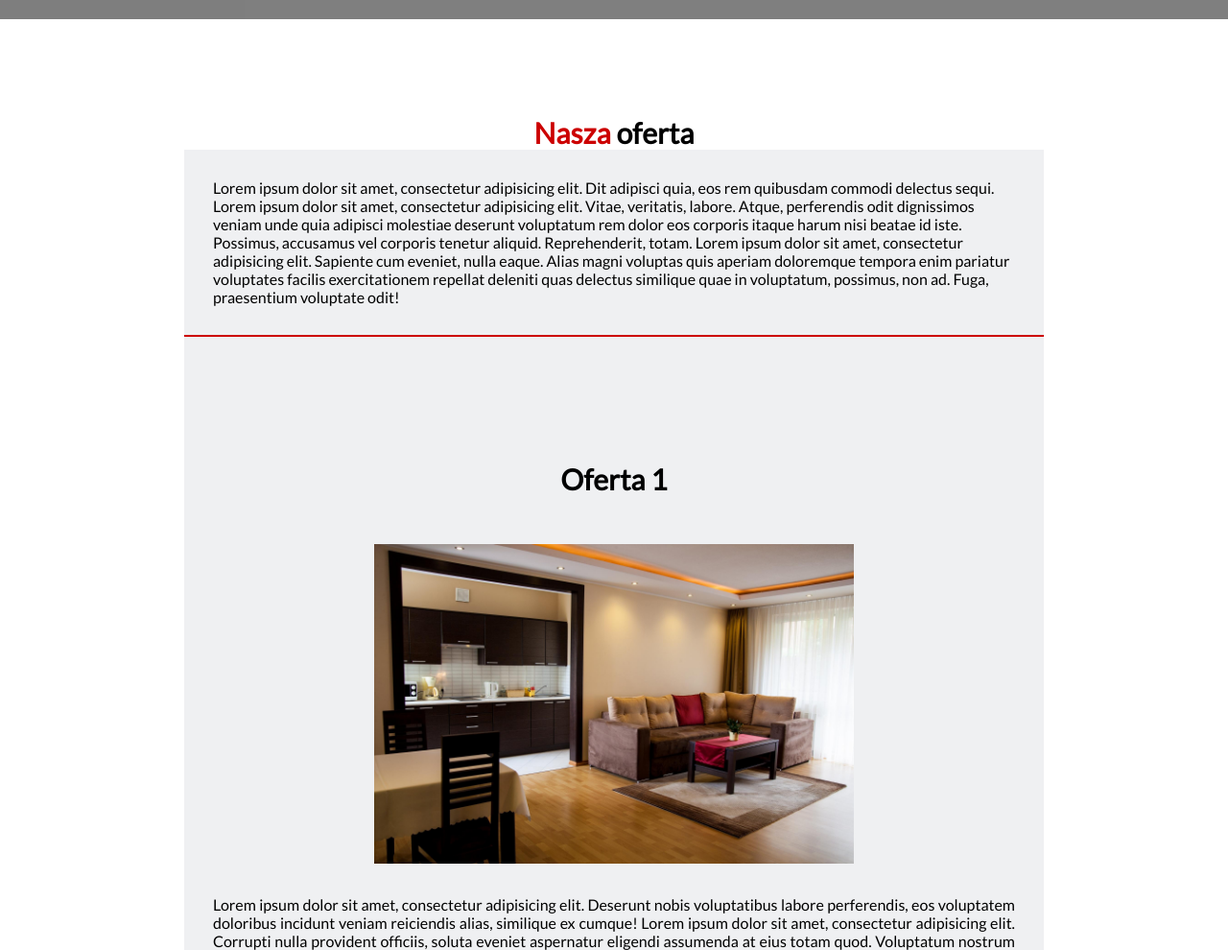
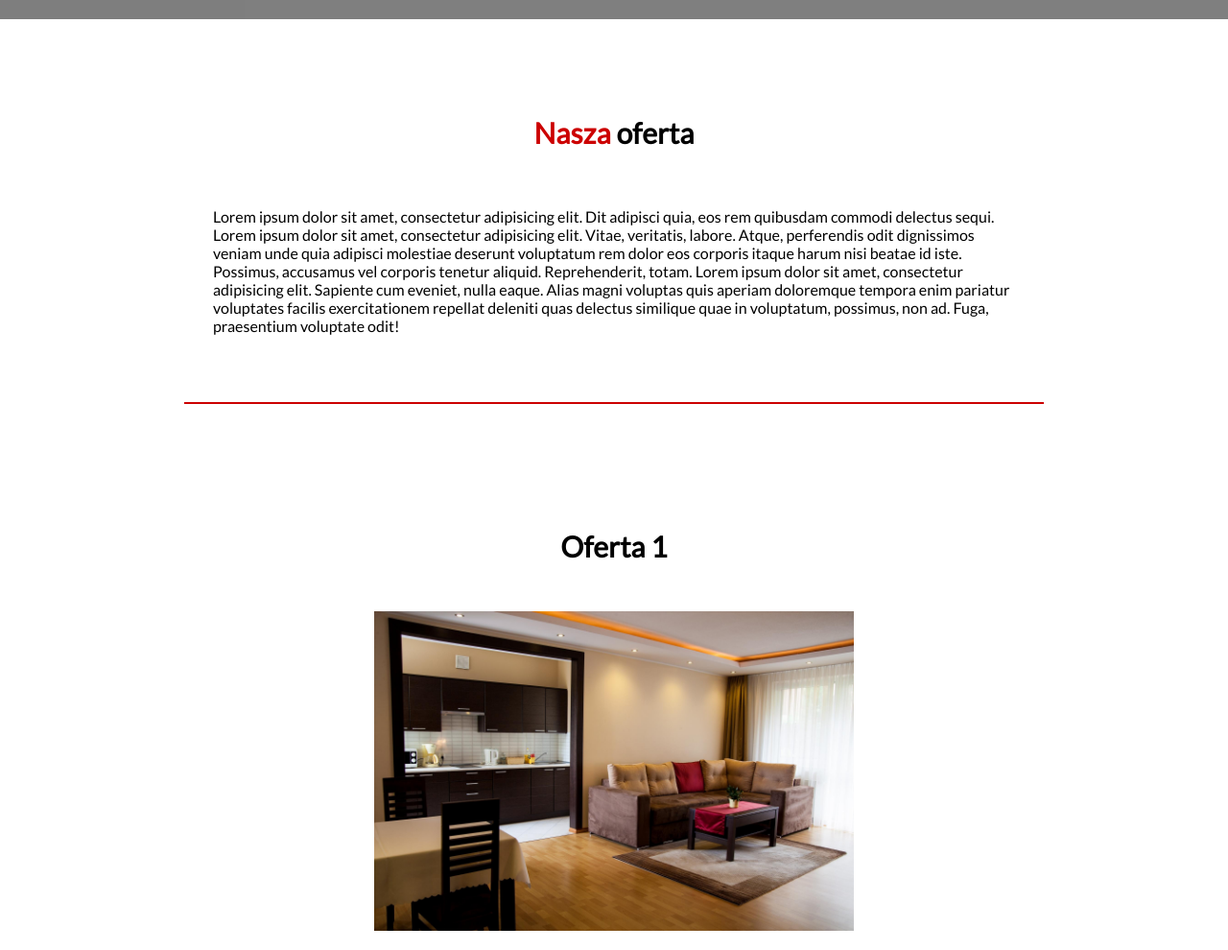
Before and after one commit to marcinstenka/sawicki.github.io, a plain HTML site: page offert.html in a window 1280 px wide. Shown: the part 780-1770 px from the top of the page at 96% size. Drawn offline with nearby package versions, Linux system fonts and the light colour scheme; grey boxes are pictures that could not be loaded.

Commit message:
Add files via upload

```diff
--- a/css/style.css
+++ b/css/style.css
@@ -718,7 +718,7 @@ picture {
 .stage {
 	width: 100%;
 	min-height: 900px;
-	background: #eff0f2;
+
 }
 
 .stage-header {
@@ -735,7 +735,11 @@ picture {
 	position: relative;
 }
 
-
+.guesthouse-header, .guesthouse-header {
+	width: 100%;
+	margin: auto;
+	padding: 0 0 30px 0
+}
 .guesthouse-header h2{
 	margin: 0;
 }
@@ -752,8 +756,8 @@ picture {
 
 .guesthouse-info, .offert-info {
 	margin: 0;
-	padding: 30px 30px 30px 30px;
-	background: #eff0f2;
+	padding: 30px 30px 70px 30px;
+
 }
 
 .back-to-top {
```
